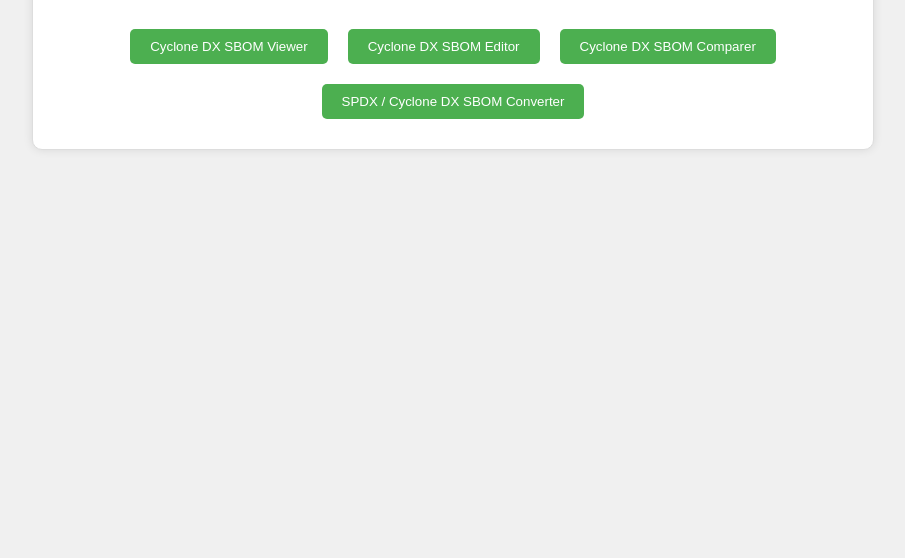
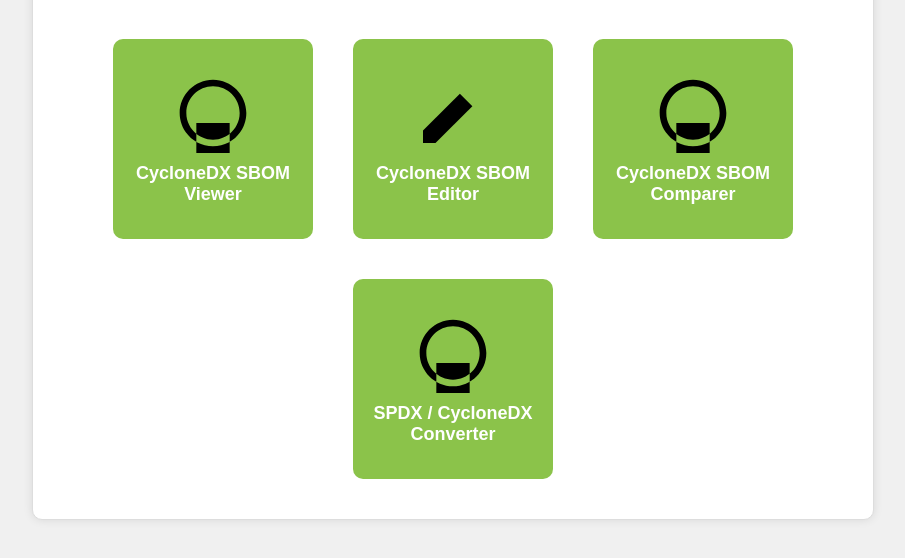
Before and after one commit to Mtothexmax/sbom-tools, a plain HTML site: page index.html in a window 1280 px wide. Shown: the part 122-680 px from the top of the page, without its empty margins (187-1092 px from the left). Drawn offline with Linux system fonts and the light colour scheme.

Commit message:
Update index.html

```diff
--- a/index.html
+++ b/index.html
@@ -1,5 +1,6 @@
 <!DOCTYPE html>
 <html lang="en">
+
 <head>
     <meta charset="UTF-8">
     <meta name="viewport" content="width=device-width, initial-scale=1.0">
@@ -17,7 +18,7 @@
             background-color: #fff;
             border: 1px solid #ddd;
             border-radius: 10px;
-            box-shadow: 0 0 10px rgba(0,0,0,0.1);
+            box-shadow: 0 0 10px rgba(0, 0, 0, 0.1);
         }
 
         .button-container {
@@ -27,33 +28,75 @@
         }
 
         .button {
-            margin: 10px;
-            padding: 10px 20px;
+            margin: 20px;
+            padding: 20px;
+            width: 200px;
+            height: 200px;
             border: none;
-            border-radius: 5px;
-            background-color: #4CAF50;
+            border-radius: 10px;
+            background-color: #8BC34A;
             color: #fff;
             cursor: pointer;
+            display: flex;
+            flex-direction: column;
+            align-items: center;
+            justify-content: center;
         }
 
         .button:hover {
-            background-color: #3e8e41;
+            background-color: #7BA33A;
         }
 
         .button:active {
             transform: scale(0.95);
         }
+
+        .button svg {
+            width: 80px;
+            height: 80px;
+            margin-bottom: 10px;
+        }
+
+        .button span {
+            font-size: 18px;
+            font-weight: bold;
+        }
     </style>
 </head>
+
 <body>
     <div class="container">
         <h1>SBOM Tools</h1>
         <div class="button-container">
-            <button class="button" onclick="window.open('https://cyclonedx.org/sbom-viewer/', '_blank')">Cyclone DX SBOM Viewer</button>
-            <button class="button" onclick="window.open('https://cyclonedx.org/sbom-editor/', '_blank')">Cyclone DX SBOM Editor</button>
-            <button class="button" onclick="window.open('https://cyclonedx.org/sbom-comparer/', '_blank')">Cyclone DX SBOM Comparer</button>
-            <button class="button" onclick="window.open('https://cyclonedx.org/spdx-converter/', '_blank')">SPDX / Cyclone DX SBOM Converter</button>
+            <button class="button" onclick="window.open('cyclonedx_sbom_viewer.html', '_blank')">
+                <svg viewBox="0 0 24 24">
+                    <path
+                        d="M12 2C6.5 2 2 6.5 2 12s4.5 10 10 10 10-4.5 10-10S17.5 2 12 2zm0 18c-4.4 0-8-3.6-8-8s3.6-8 8-8 8 3.6 8 8-3.6 8-8 8zm-5-5h10v10h-10z" />
+                </svg>
+                <span>CycloneDX SBOM Viewer</span>
+            </button>
+            <button class="button" onclick="window.open('cyclonedx_sbom_editor.html', '_blank')">
+                <svg viewBox="0 0 24 24">
+                    <path d="M3 17.25V21h3.75L17.81 9.94l-3.75-3.75L3 17.25z" />
+                </svg>
+                <span>CycloneDX SBOM Editor</span>
+            </button>
+            <button class="button" onclick="window.open('cyclonedx_sbom_comparer.html', '_blank')">
+                <svg viewBox="0 0 24 24">
+                    <path
+                        d="M12 2C6.5 2 2 6.5 2 12s4.5 10 10 10 10-4.5 10-10S17.5 2 12 2zm0 18c-4.4 0-8-3.6-8-8s3.6-8 8-8 8 3.6 8 8-3.6 8-8 8zm-5-5h10v10h-10z" />
+                </svg>
+                <span>CycloneDX SBOM Comparer</span>
+            </button>
+            <button class="button" onclick="window.open('spdx_cyclonedx_converter.html', '_blank')">
+                <svg viewBox="0 0 24 24">
+                    <path
+                        d="M12 2C6.5 2 2 6.5 2 12s4.5 10 10 10 10-4.5 10-10S17.5 2 12 2zm0 18c-4.4 0-8-3.6-8-8s3.6-8 8-8 8 3.6 8 8-3.6 8-8 8zm-5-5h10v10h-10z" />
+                </svg>
+                <span>SPDX / CycloneDX Converter</span>
+            </button>
         </div>
     </div>
 </body>
+
 </html>
```
